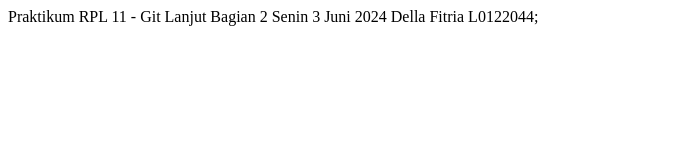
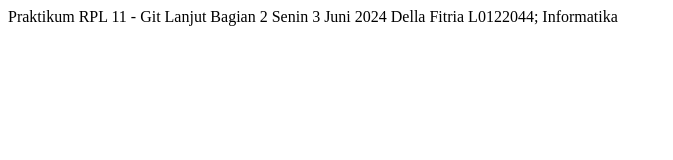
Before and after one commit to AenGlinr/PRAK11GITRPL, a plain HTML site: page index.html in a window 1280 px wide. Shown: the whole page, without its empty margins (0-673 px from the left). Drawn offline with Linux system fonts and the light colour scheme.

Commit message:
menambah paragraf

```diff
--- a/index.html
+++ b/index.html
@@ -6,5 +6,6 @@
 <body>
     Senin 3 Juni 2024
     Della Fitria L0122044;
+    Informatika
 </body>
 </html>
```
